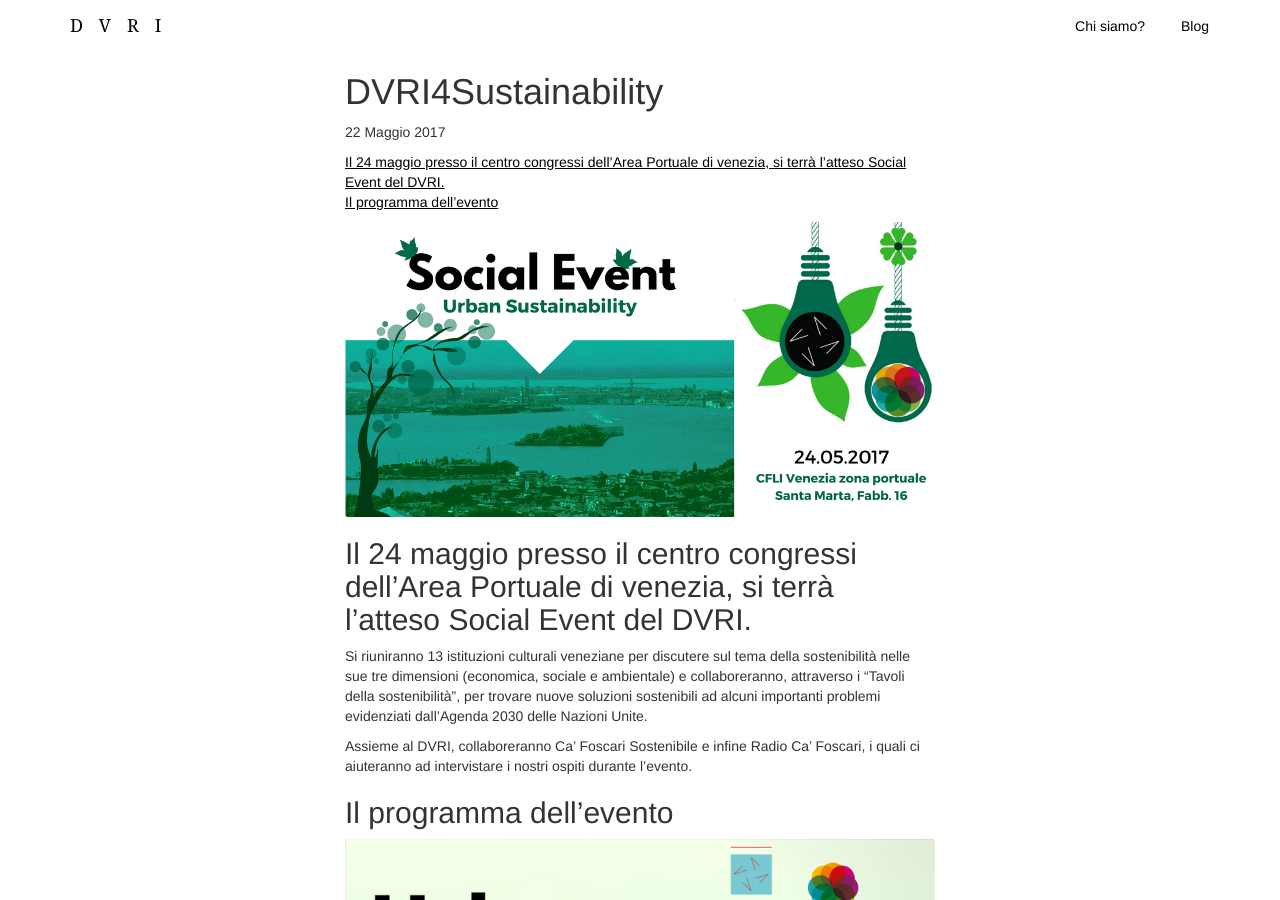
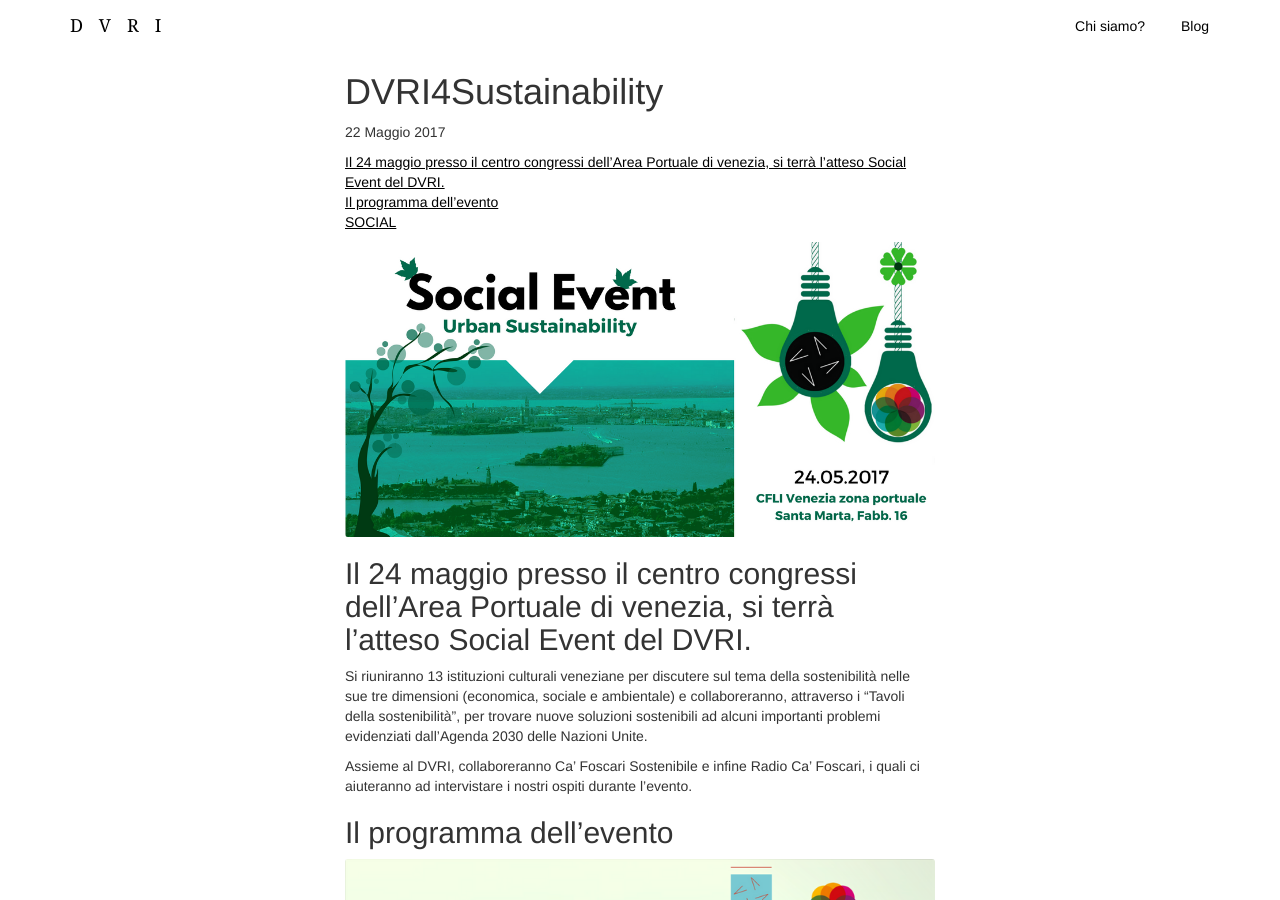
Before and after one commit to simonini/dvri-j-theme, a Jekyll site: the page built from _posts/2017-05-22-URBANSUSTAINABILITY.md, in a window 1280 px wide and 900 px high. Built offline with Jekyll 4.4.1, drawn with Linux system fonts in a browser that asks for light colours; the table of contents is made by our own code.

Commit message:
Update 2017-05-22-URBANSUSTAINABILITY.md

```diff
--- a/_posts/2017-05-22-URBANSUSTAINABILITY.md
+++ b/_posts/2017-05-22-URBANSUSTAINABILITY.md
@@ -19,6 +19,8 @@
 
 L’evento terminerà con un aperitivo di networking e con le interviste da parte di Radio Ca’ Foscari.
 
+## SOCIAL
+
 **Non dimenticate di seguire il nostro profilo Facebook (Distretto Veneziano Della Ricerca e Innovazione) e account twitter (@DVRIVenice), per rimanere in attesa di nuove notizie.**
 
 Seguiteci all’hashtag **#DVRI4Sustainability** per non perdervi i momenti salienti dell’evento!
```
